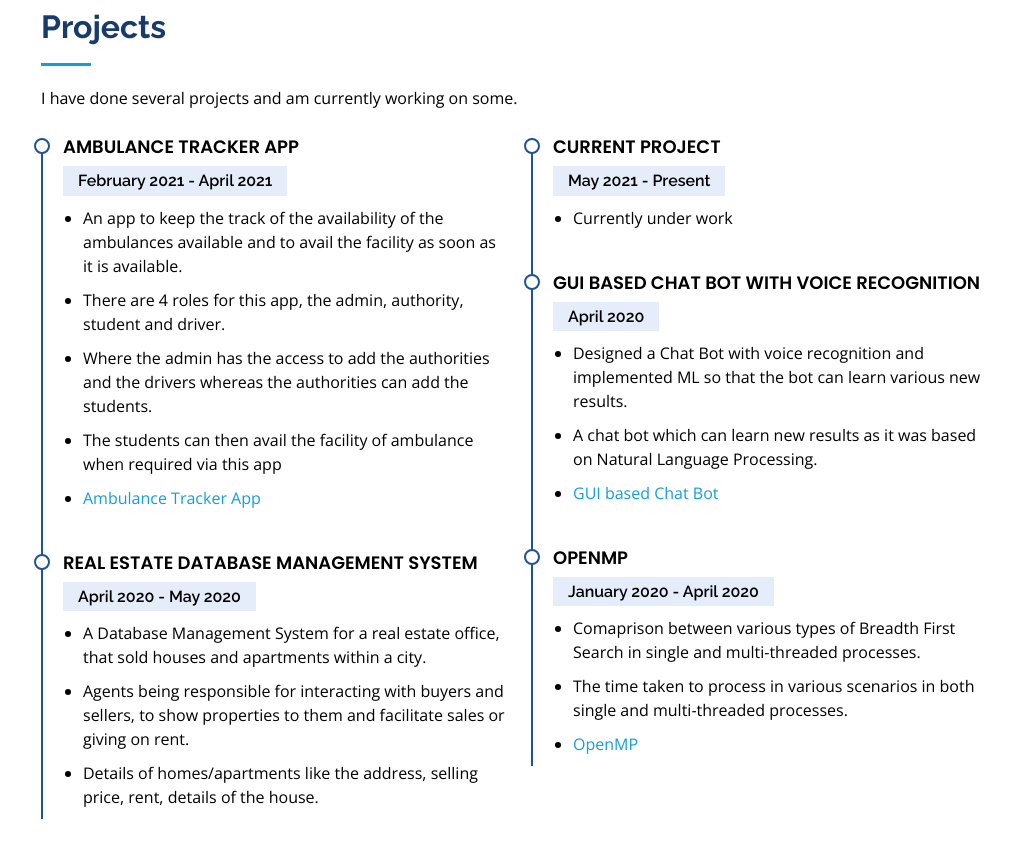
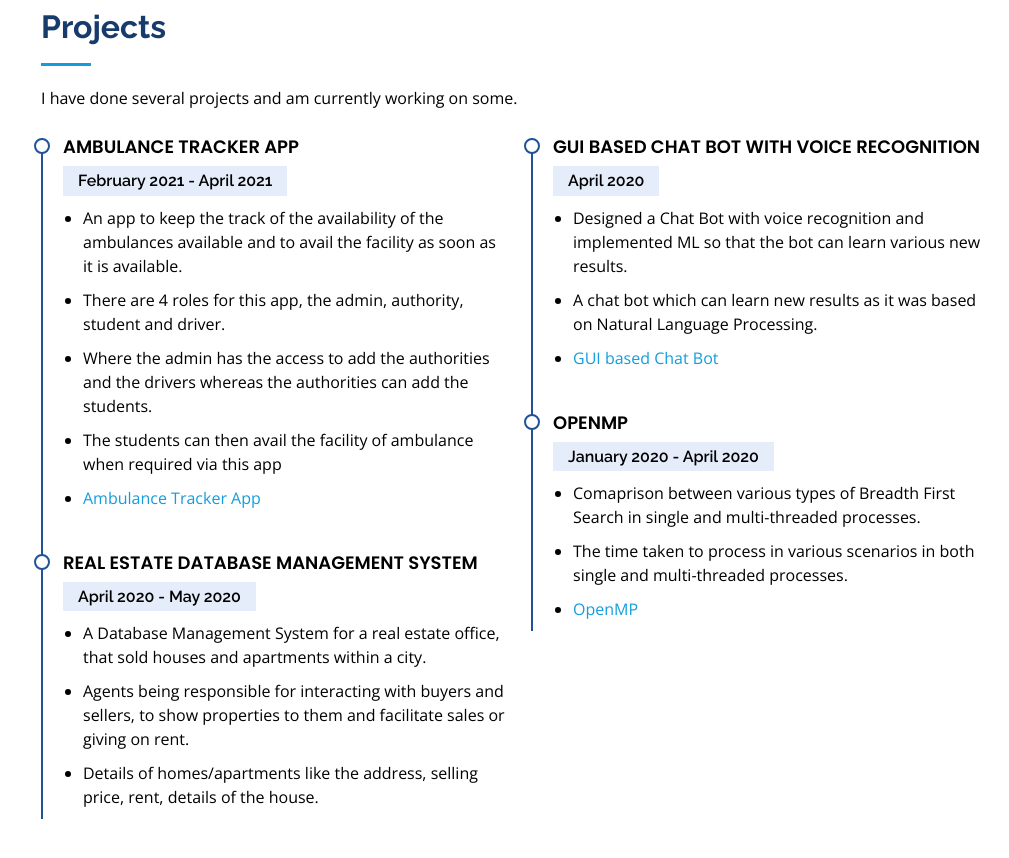
Before and after one commit to AtulPrakash1492/Portfolio, a plain HTML site: page index.html in a window 1280 px wide. Shown: the part 2660-3518 px from the top of the page, without its empty margins (271-1280 px from the left). Drawn offline with nearby package versions, Linux system fonts and the light colour scheme.

Commit message:
Update index.html

```diff
--- a/index.html
+++ b/index.html
@@ -330,15 +330,6 @@
         </div>
         <div class="col-lg-6" data-aos="fade-up">
           <div class="resume-item">
-            <h4>Current Project</h4>
-          <h5>May 2021 - Present</h5>
-          <ul>
-            <li>Currently under work</li>
-            <!-- <li></li>
-            <li></li>   -->
-          </ul>
-          </div>
-          <div class="resume-item">
             <h4>GUI based Chat Bot with voice recognition</h4>
             <h5>April 2020</h5>
             <ul>
```
